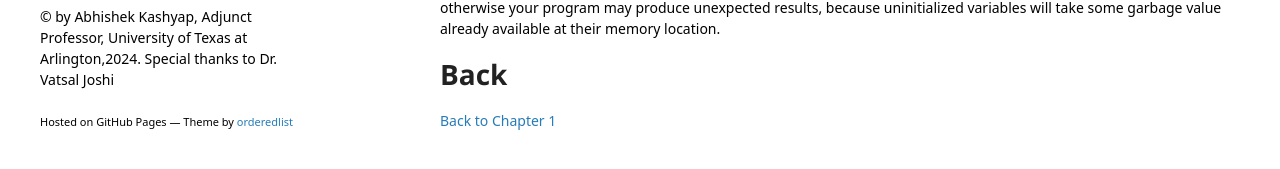
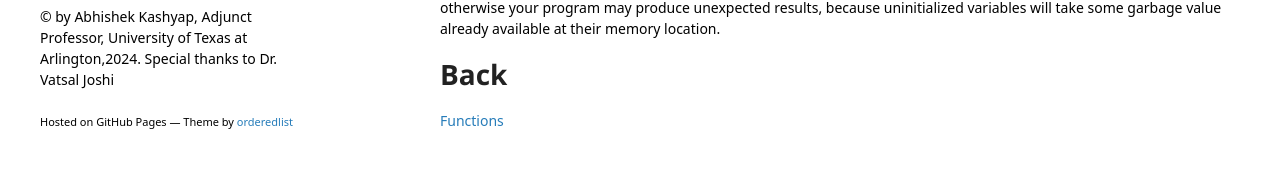
Before and after one commit to Abhiricky1992/UTA-MAE3185-Notes, a Jekyll site: the page built from chap01/sec10/scopeRules.md, in a window 1280 px wide and 900 px high, scrolled down 1022 px. Shown: the part 699-868 px from the top of the window. Built offline with Jekyll 4.4.1, drawn with Linux system fonts in a browser that asks for light colours; some web fonts are replaced; our own code applies the rules of GitHub Pages for plain Markdown files; the repository's description, which GitHub fills in, is left out.

Commit message:
Update scopeRules.md

```diff
--- a/chap01/sec10/scopeRules.md
+++ b/chap01/sec10/scopeRules.md
@@ -70,4 +70,4 @@ When a local variable is defined, it is not initialized by the system, you must
 
 
 # Back
-[Back to Chapter 1](../summaryOfBasicCCppProgramming.md)
+[Functions](../sec09/functions.md)
```
